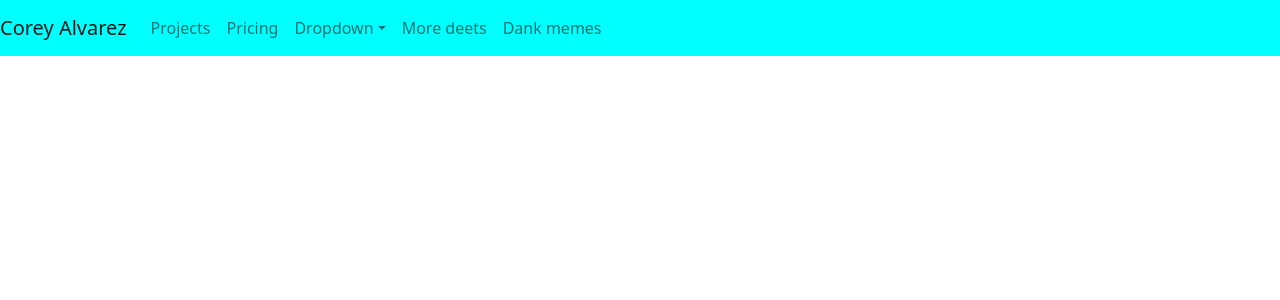
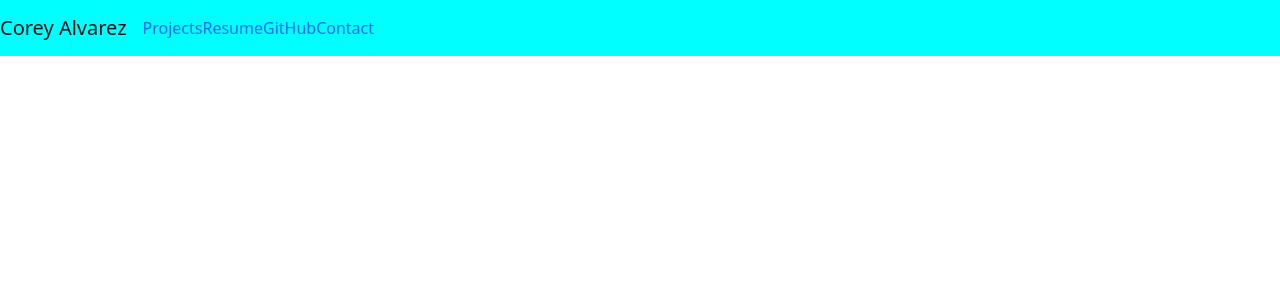
Before and after one commit to chencho806/Portfolio, a React (Create React App) app: page / in a window 1280 px wide. Shown: the top 300 px of the page. Built offline with nearby package versions, Linux system fonts and the light colour scheme.

Commit message:
wip: adds handleClick function to github link

```diff
--- a/src/components/Header.js
+++ b/src/components/Header.js
@@ -1,43 +1,27 @@
-// import { Link } from 'react-router-dom';
+import { Link } from 'react-router-dom';
 import 'bootstrap/dist/css/bootstrap.min.css';
 import '../index.css';
-import { Nav, Navbar, NavDropdown } from "react-bootstrap";
+import { Nav, Navbar } from "react-bootstrap";
 
 const Header = (props)  => {
-    // const handleClick = () => {
-    //     window.open("https://github.com/chencho806")
-    // };
+    const handleClick = () => {
+        window.open("https://github.com/chencho806")
+    };
     return  (
-        <Navbar id="navbar" collapseOnSelect expand="lg"  >
+        <Navbar id="navbar" collapseOnSelect expand="lg">
       <Navbar.Brand href="home">
         Corey Alvarez
       </Navbar.Brand>
       <Navbar.Toggle aria-controls="responsive-navbar-nav" />
       <Navbar.Collapse id="responsive-navbar-nav">
         <Nav className="mr-auto">
-          <Nav.Link id="link" href="projects">Projects</Nav.Link>
-          <Nav.Link href="pricing">Pricing</Nav.Link>
-          <NavDropdown title="Dropdown" id="collapsible-nav-dropdown">
-            <NavDropdown.Item href="#action/3.1">Action</NavDropdown.Item>
-            <NavDropdown.Item href="#action/3.2">
-              Another action
-            </NavDropdown.Item>
-            <NavDropdown.Item href="#action/3.3">Something</NavDropdown.Item>
-            <NavDropdown.Divider />
-            <NavDropdown.Item href="#action/3.4">
-              Separated link
-            </NavDropdown.Item>
-          </NavDropdown>
-        </Nav>
-        <Nav>
-          <Nav.Link href="#deets">More deets</Nav.Link>
-          <Nav.Link eventKey={2} href="#memes">
-            Dank memes
-          </Nav.Link>
+          <Link className="text-decoration-none" to="/projects">Projects</Link>
+          <Link className="text-decoration-none" to="/resume">Resume</Link>
+          <Link className="text-decoration-none" to="/" onClick={handleClick}>GitHub</Link>
+          <Link className="text-decoration-none" to="/contact">Contact</Link>
         </Nav>
       </Navbar.Collapse>
     </Navbar>
-
     );
 };
 
```
